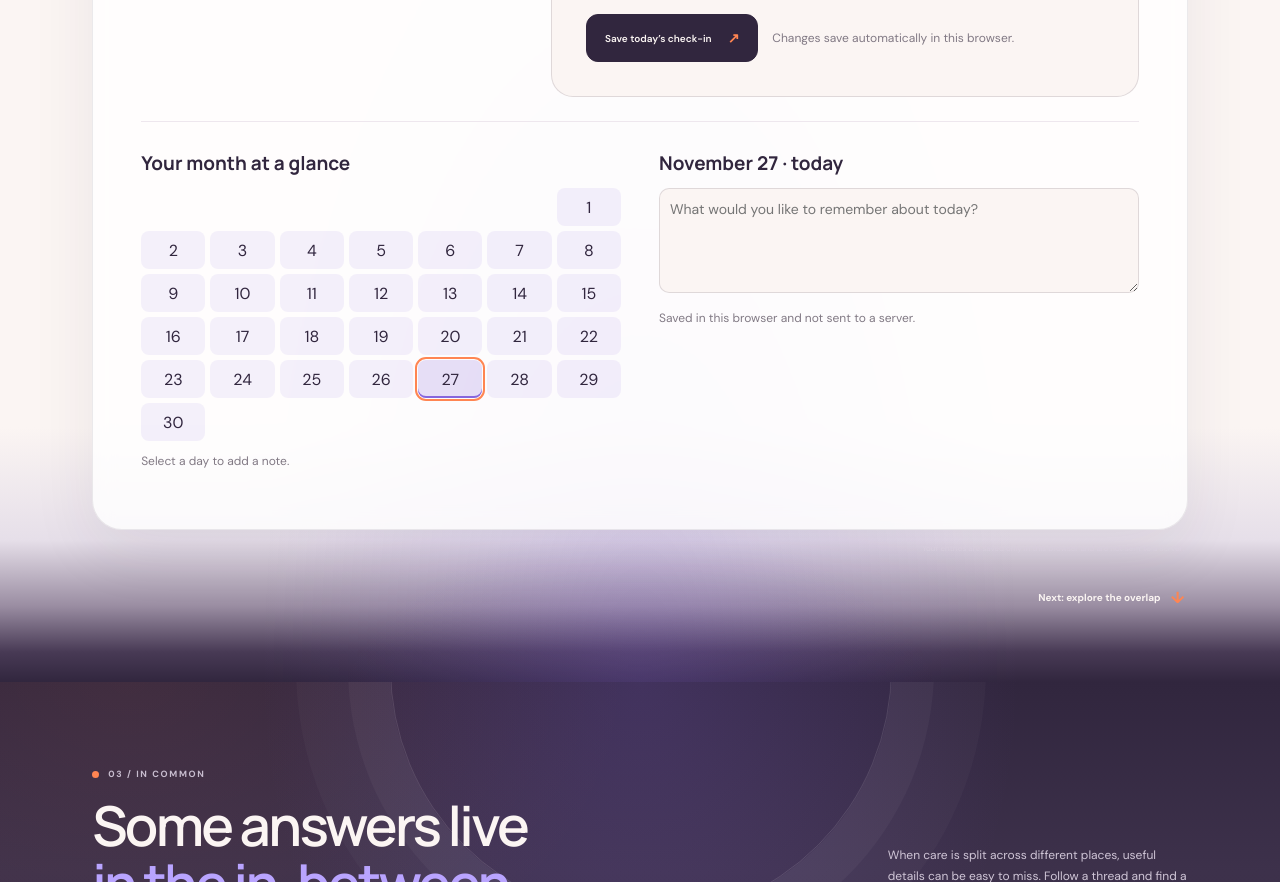
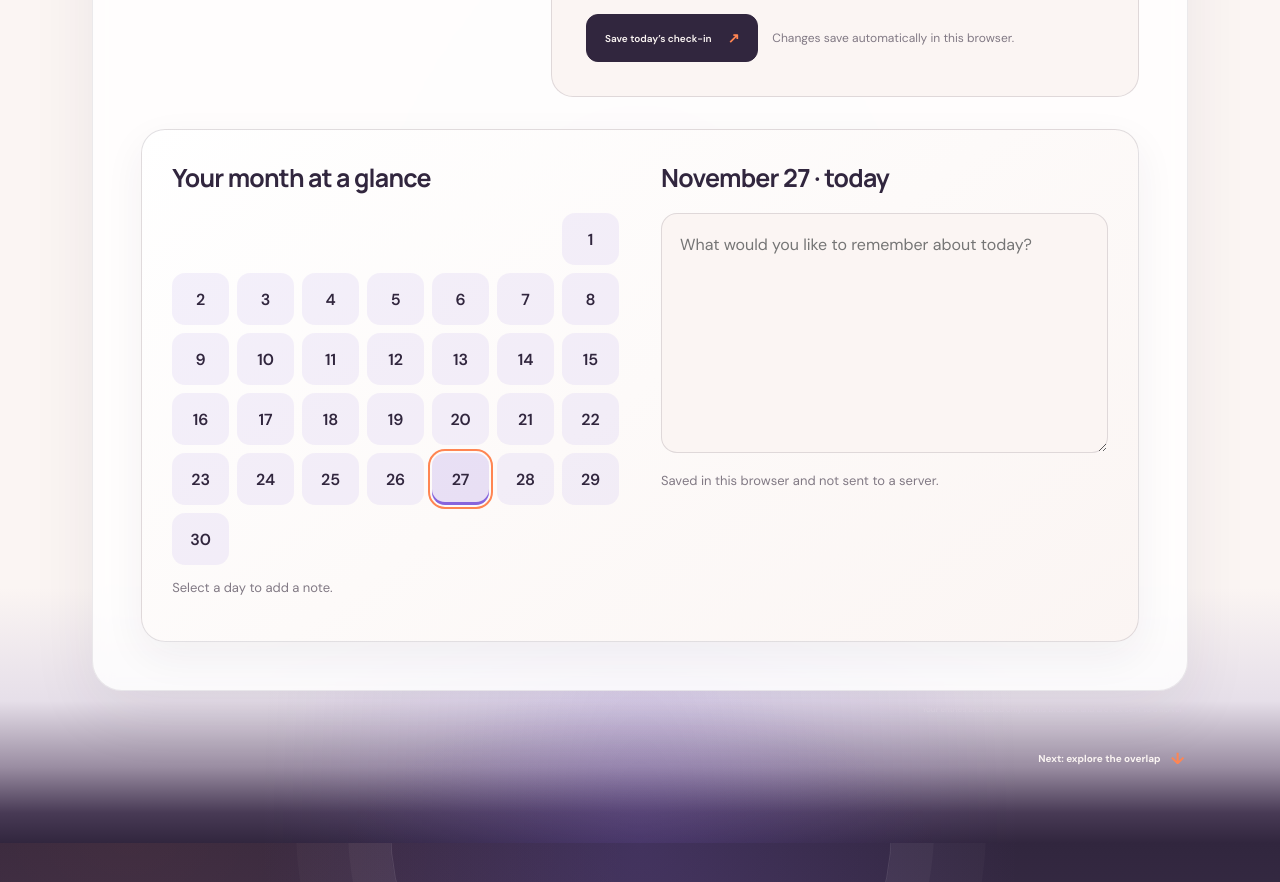
Before and after one commit to Gabr13l4/Proyecto_Personal_WEB_ELISAVA, a plain HTML site: page index.html in a window 1280 px wide. Shown: the part 2369-3251 px from the top of the page. Drawn offline with Linux system fonts and the light colour scheme.

Commit message:
Make diary roomier and match zipper card

```diff
--- a/style.css
+++ b/style.css
@@ -380,3 +380,16 @@ body { background: var(--paper); color: var(--plum); }
   .tool-panel.zipper-panel .zipper-intro>p:not(.panel-overline){width:auto;max-width:100%;overflow-wrap:anywhere}
   .tool-panel.zipper-panel .journal textarea{box-sizing:border-box}
 }
+
+/* A roomier diary card that belongs with the emotion zipper. */
+.journal{grid-column:1/-1;grid-template-columns:minmax(0,1fr) minmax(0,1fr);align-items:start;gap:30px 42px;margin-top:8px;padding:30px;border:1px solid var(--line);border-radius:24px;background:linear-gradient(145deg,#fff 0%,var(--paper) 100%);box-shadow:0 14px 42px rgba(49,38,62,.06)}
+.journal>div{min-width:0}
+.journal h4{font-size:clamp(20px,2vw,25px);margin-bottom:18px;letter-spacing:-.03em}
+.journal-grid{gap:8px}
+.journal-grid button{min-height:52px;border-radius:13px;font-size:16px;font-weight:600;transition:transform .16s ease,background .16s ease,box-shadow .16s ease}
+.journal-grid button:hover{transform:translateY(-2px);background:rgba(135,101,221,.16)}
+.journal-grid button.has-entry{background:rgba(135,101,221,.18);box-shadow:inset 0 -3px 0 var(--lavender)}
+.journal-grid button.is-current{outline:2px solid var(--coral);outline-offset:2px}
+.journal-status{font-size:13px;line-height:1.55}
+.journal textarea{min-height:240px;padding:18px;border-radius:16px;font-size:16px;line-height:1.6}
+@media(max-width:700px){.journal{grid-template-columns:minmax(0,1fr);gap:22px;padding:20px}.journal-grid{gap:5px}.journal-grid button{min-height:42px;border-radius:11px;font-size:14px}.journal textarea{min-height:180px;padding:14px}}
```
